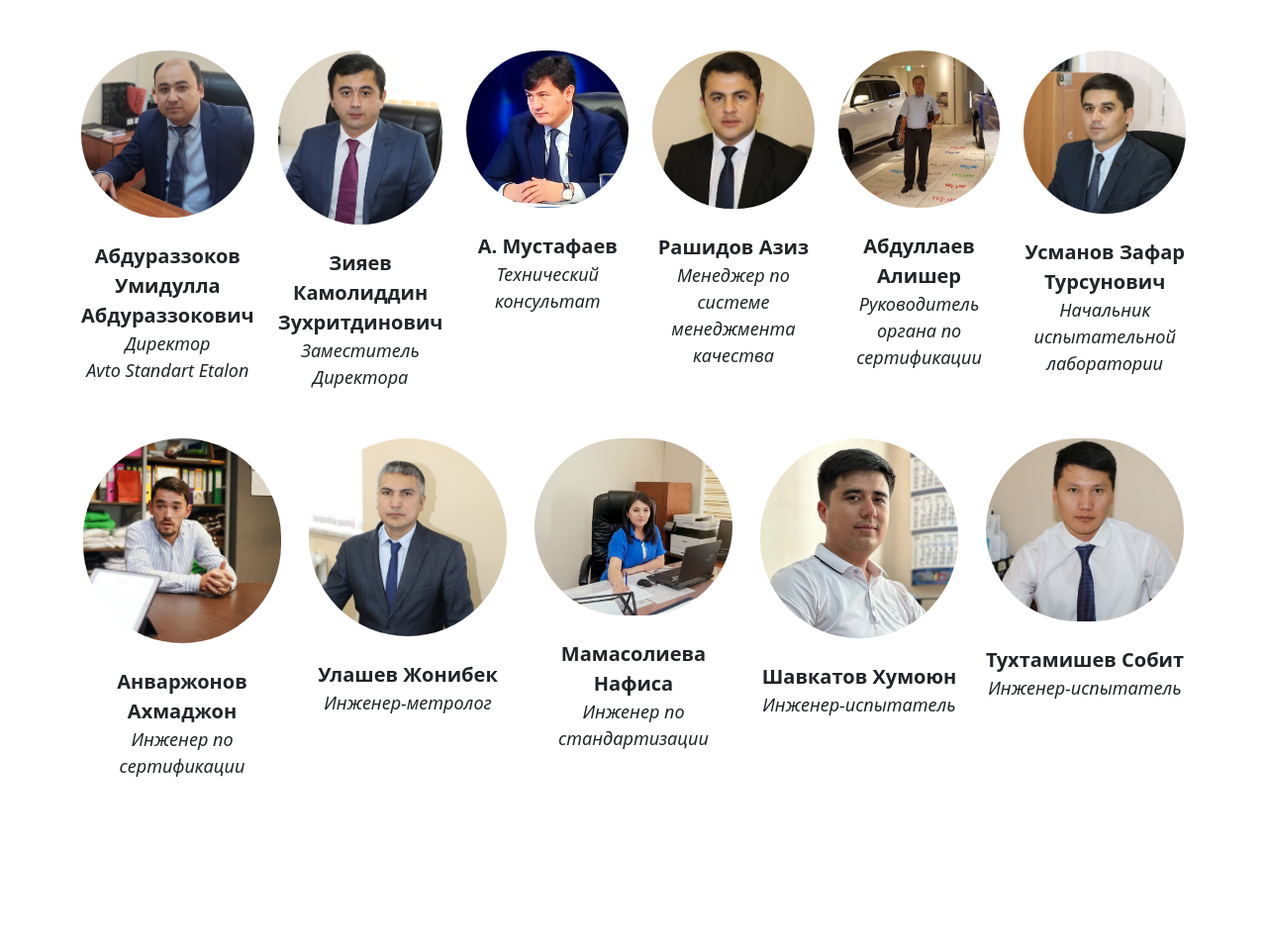
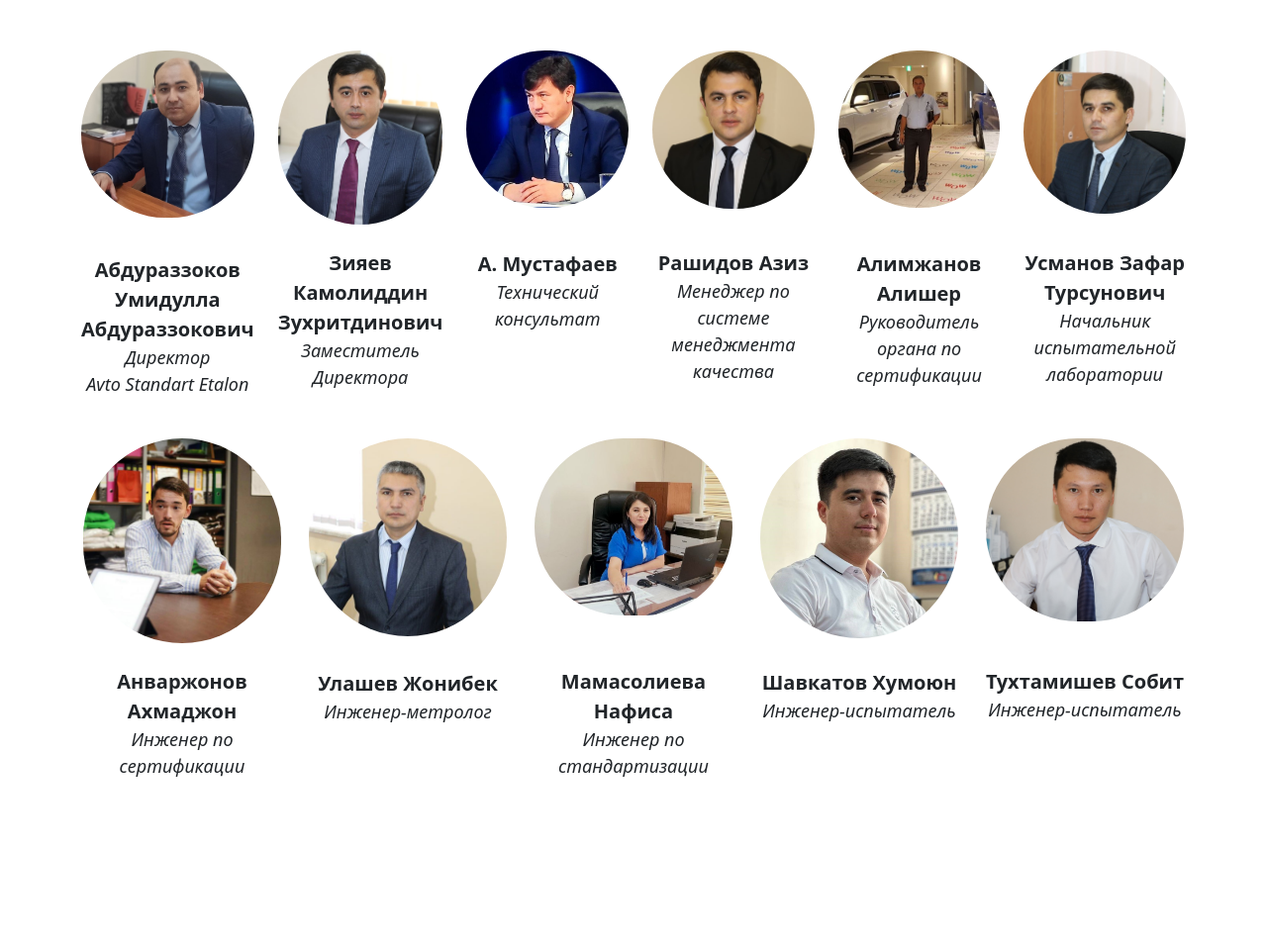
Before and after one commit to VladlenKhan/tts, a Django app: template app/templates/home.html in a window 1280 px wide. Shown: the part 3863-4816 px from the top of the page at 99% size. Run offline with Django 4.2, Linux system fonts and the light colour scheme; the template is opened without the code that fills it, so the values that code supplies are empty.

Commit message:
newchange

```diff
--- a/app/templates/home.html
+++ b/app/templates/home.html
@@ -184,7 +184,7 @@
                         <img src="{% static 'images/direktor.jpg' %}" width="200" alt="" class="img-fluid" style="border-radius: 300px;">
                     </div>
                     <br>
-                    <div class="text-center">
+                    <div class="text-center" style="position: relative;top:14px;">
                         <div style="font-weight: 700; font-size: 20px;">
                             {% trans 'Абдураззоков Умидулла Абдураззокович' %}
                         </div>
@@ -200,7 +200,7 @@
                             style="border-radius:300px;">
                     </div>
                     <br>
-                    <div class="text-center">
+                    <div class="text-center   ">
                         <div style="font-weight: 700;font-size: 20px;">
                             {% trans 'Зияев Камолиддин Зухритдинович'%}
                         </div>
@@ -215,7 +215,7 @@
                             style="border-radius:300px;">
                     </div>
                     <br>
-                    <div class="text-center">
+                    <div class="text-center  " style="position: relative;top:18px;">
                         <div style="font-weight: 700;font-size: 20px;">
                            {% trans 'А. Мустафаев' %}
                         </div>
@@ -231,7 +231,7 @@
                             style="border-radius:300px;">
                     </div>
                     <br>
-                    <div class="text-center ">
+                    <div class="text-center" style="position: relative;top:16px;">
                         <div style="font-weight: 700;font-size: 20px;">
                           {% trans 'Рашидов Азиз' %}
                         </div>
@@ -246,9 +246,9 @@
                             style="border-radius:300px;">
                     </div>
                     <br>
-                    <div class="text-center ">
+                    <div class="text-center " style="position: relative;top:18px;">
                         <div style="font-weight: 700;font-size: 20px;">
-                          {% trans 'Абдуллаев Алишер' %}
+                          {% trans 'Алимжанов Алишер' %}
                         </div>
                         <div style="font-style: italic;font-size: 18px;">
                            {% trans 'Руководитель органа по сертификации' %}
@@ -261,7 +261,7 @@
                             style="border-radius:300px;">
                     </div>
                     <br>
-                    <div class="text-center">
+                    <div class="text-center" style="position: relative;top:11px;">
                         <div style="font-weight: 700;font-size: 20px;">
                             {% trans 'Усманов Зафар Турсунович'%}
                         </div>
@@ -279,7 +279,7 @@
                             style="border-radius:300px;">
                     </div>
                     <br>
-                    <div class="text-center ">
+                    <div class="text-center  ">
                         <div style="font-weight: 700;font-size: 20px;">
                           {% trans 'Анваржонов Ахмаджон' %}
                         </div>
@@ -294,7 +294,7 @@
                             style="border-radius:300px;">
                     </div>
                     <br>
-                    <div class="text-center ">
+                    <div class="text-center " style="position: relative;top: 9px;">
                         <div style="font-weight: 700;font-size: 20px;">
                           {% trans 'Улашев Жонибек' %}
                         </div>
@@ -309,7 +309,7 @@
                             style="border-radius:300px;">
                     </div>
                     <br>
-                    <div class="text-center ">
+                    <div class="text-center" style="position: relative;top:28px;">
                         <div style="font-weight: 700;font-size: 20px;">
                           {% trans 'Мамасолиева Нафиса' %}
                         </div>
@@ -324,7 +324,7 @@
                             style="border-radius:300px;">
                     </div>
                     <br>
-                    <div class="text-center ">
+                    <div class="text-center" style="position: relative;top:6px;">
                         <div style="font-weight: 700;font-size: 20px;">
                           {% trans 'Шавкатов Хумоюн' %}
                         </div>
@@ -339,7 +339,7 @@
                             style="border-radius:300px;">
                     </div>
                     <br>
-                    <div class="text-center ">
+                    <div class="text-center" style="position: relative;top:22px;">
                         <div style="font-weight: 700;font-size: 20px;">
                           {% trans 'Тухтамишев Собит' %}
                         </div>
@@ -352,6 +352,7 @@
             </div>
         </div>
     </section>
+
     <br><br><br>
     <br><br><br>
     <section>
```
Also changed, not shown: locale/uz/LC_MESSAGES/django.po, 1 other file.
